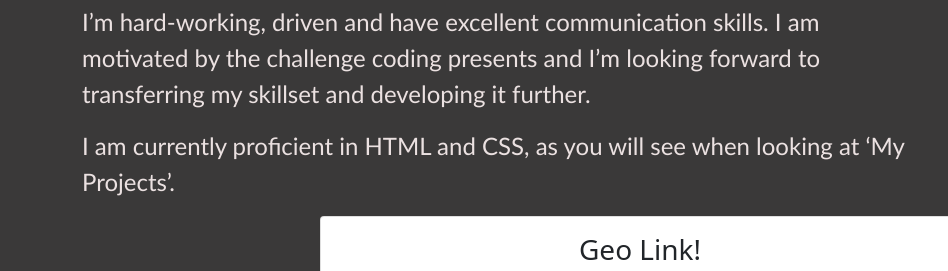
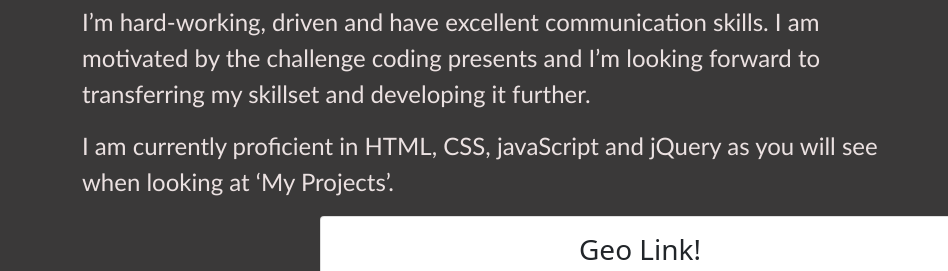
Before and after one commit to SyreetaC/My-Portfolio, a plain HTML site: page index.html in a window 1280 px wide. Shown: the part 1580-1851 px from the top of the page, 0-948 px from the left. Drawn offline with nearby package versions, Linux system fonts and the light colour scheme.

Commit message:
added extra information into info section

```diff
--- a/index.html
+++ b/index.html
@@ -94,7 +94,7 @@
                     forward to transferring my skillset and developing it further.
                   </p>
                   <p>
-                    I am currently proficient in HTML and CSS, as you will see when
+                    I am currently proficient in HTML, CSS, javaScript and jQuery as you will see when
                     looking at ‘My Projects’.
                   </p>
                 </section>
```
